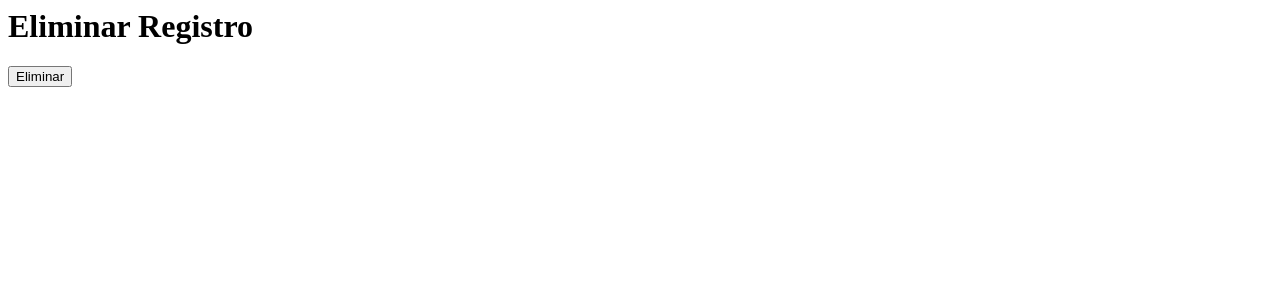
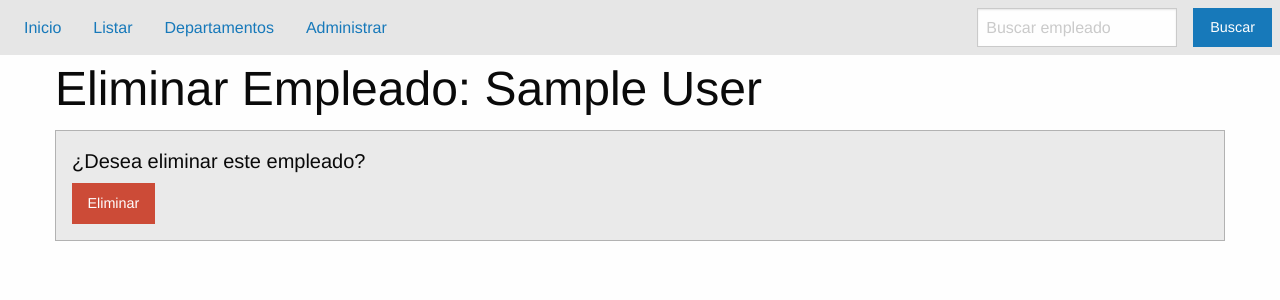
Before and after one commit to nosoyjaviero/Curso-Pro-Django, a Django app: template templates/personas/delete.html in a window 1280 px wide. Shown: the top 300 px of the page. Run offline with Django 4.2, Linux system fonts and the light colour scheme; the template is opened without the code that fills it: most values are stand-ins (such as "Sample title", 1, 10 or a date in 2020); some libraries are stand-ins or nearby versions.

Commit message:
Diseños Delete VIew

```diff
--- a/applications/personas/views.py
+++ b/applications/personas/views.py
@@ -276,7 +276,7 @@ class EmpleadoDeleteView(DeleteView):
     template_name = "personas/delete.html"
 
     #se necesita la redireccion
-    success_url= reverse_lazy('persona_app:success')
+    success_url= reverse_lazy('persona_app:empleados-admin')
 
 
     # def delete(self, request, *args, **kwargs):
--- a/templates/personas/delete.html
+++ b/templates/personas/delete.html
@@ -1,8 +1,35 @@
-<h1>Eliminar Registro</h1>
+{% extends 'base.html' %}
 
-<form action="" method="post">{% csrf_token %}
 
-<p></p>
-<button type="submit">Eliminar</button>
+{% block title %}
 
-</form>
+{% endblock title %}
+
+
+{% block content %}
+
+{% include 'includes/header.html' %}
+
+        <div class="grid-container">
+            <div class="grid-x">
+                <h1 class="cell">Eliminar Empleado: {{object.full_name}}</h1>
+
+                <form action="" method="post" class="cell">{% csrf_token %}
+                    <div class="callout secondary">
+                        <h5>¿Desea eliminar este empleado?</h5>
+                        <button type="submit" class="alert button">Eliminar</button>
+                    </div>
+
+
+
+                <div class="cell">
+
+
+                </div>
+
+                </form>
+            </div>
+        </div>
+
+
+{% endblock content %}
```
